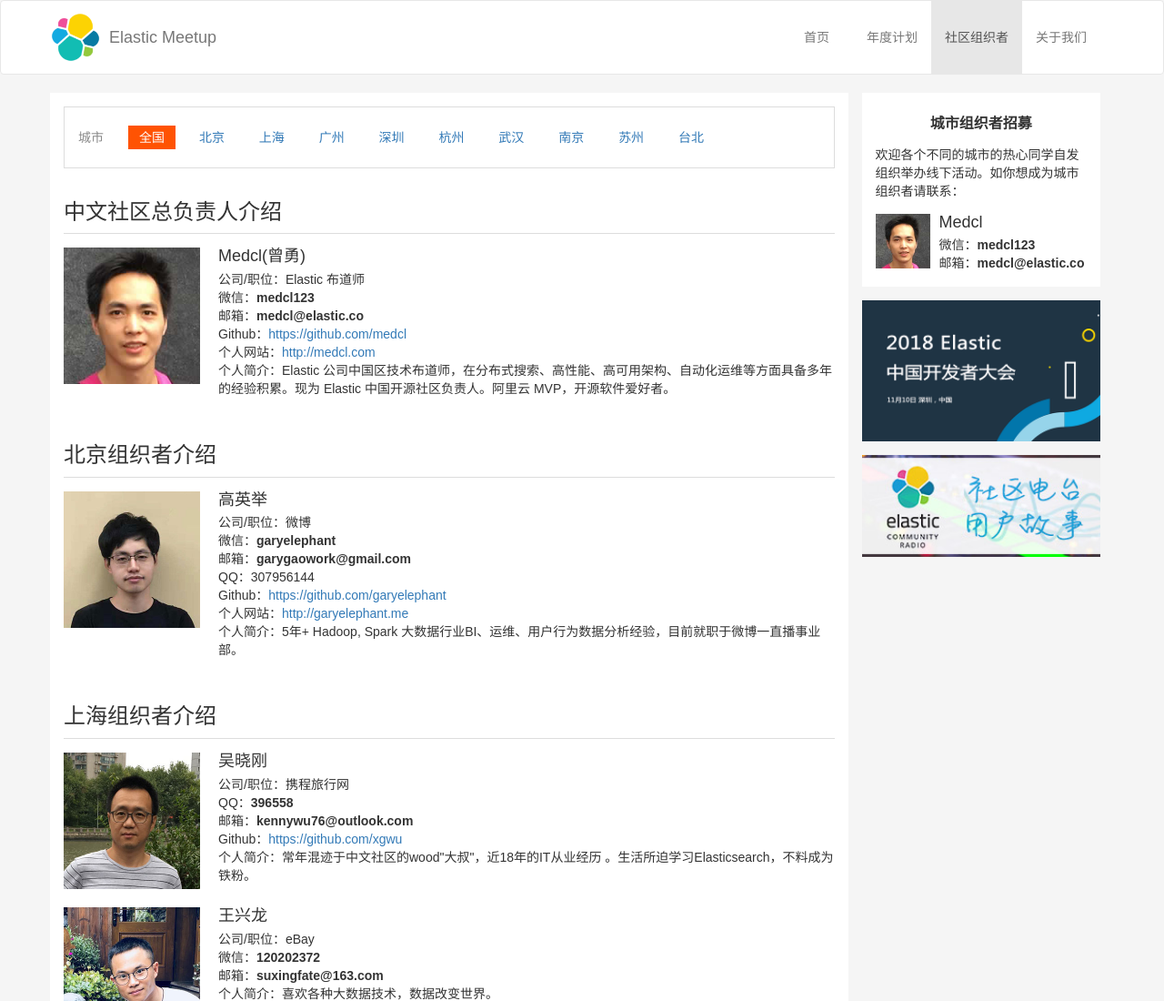
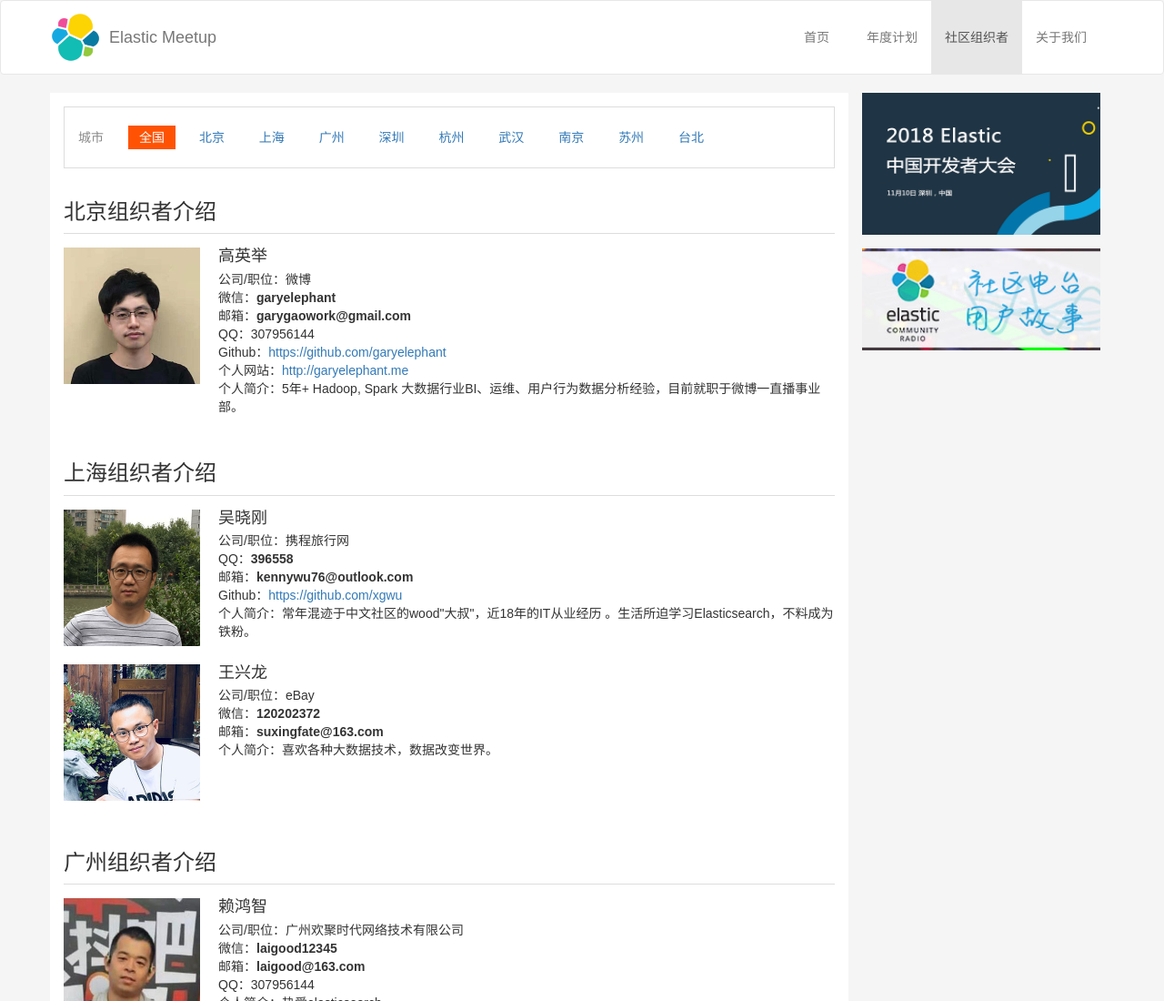
Before and after one commit to elasticsearch-cn/meetup-site, a plain HTML site: page event/organizer.html in a window 1280 px wide. Shown: the top 1100 px of the page at 91% size. Drawn offline with Linux system fonts and the light colour scheme.

Commit message:
update mobile css style

```diff
--- a/event/organizer.html
+++ b/event/organizer.html
@@ -52,7 +52,7 @@
                     <div class="city-list">
                         <span>城市</span>
                         <ul>
-                            <li><a href="#all" class="active">全国</a></li>
+                            <li><a href="#" class="active">全国</a></li>
                             <li><a href="#beijing">北京</a></li>
                             <li><a href="#shanghai">上海</a></li>
                             <li><a href="#guangzhou">广州</a></li>
@@ -68,27 +68,6 @@
             </div>
 
             <div class="row">
-                <div class="col-md-12 user-items" id="all">
-                    <div class="title">
-                        <h3>中文社区总负责人介绍</h3>
-                    </div>
-                    <div class="media">
-                        <div class="media-left">
-                            <a class="media-avatar" href="javascript:void(0);">
-                                <img class="media-object" src="/static/images/organizer/medcl.png" >
-                            </a>
-                        </div>
-                        <div class="media-body">
-                            <h4 class="media-heading">Medcl(曾勇)</h4>
-                            <div>公司/职位：Elastic 布道师</div>
-                            <div>微信：<strong>medcl123</strong></div>
-                            <div>邮箱：<strong>medcl@elastic.co</strong></div>
-                            <div>Github：<a target="_blank" href="https://github.com/medcl">https://github.com/medcl</a></div>
-                            <div>个人网站：<a target="_blank" href="http://medcl.com">http://medcl.com</a></div>
-                            <div>个人简介：Elastic 公司中国区技术布道师，在分布式搜索、高性能、高可用架构、自动化运维等方面具备多年的经验积累。现为 Elastic 中国开源社区负责人。阿里云 MVP，开源软件爱好者。</div>
-                        </div>
-                    </div>
-                </div>
                 <div class="col-md-12 user-items" id="beijing">
                     <div class="title">
                         <h3>北京组织者介绍</h3>
@@ -178,22 +157,6 @@
             </div>
         </div>
         <div class="col-md-3">
-            <div class="panel-block bg-white">
-                <h4 class="text-center">城市组织者招募</h4>
-                <p>欢迎各个不同的城市的热心同学自发组织举办线下活动。如你想成为城市组织者请联系：</p>
-                <div class="media">
-                    <div class="media-left">
-                        <a class="media-avatar" href="javascript:void(0);">
-                            <img class="media-object" src="/static/images/organizer/medcl.png" >
-                        </a>
-                    </div>
-                    <div class="media-body">
-                        <h4 class="media-heading">Medcl</h4>
-                        <div>微信：<strong>medcl123</strong></div>
-                        <div>邮箱：<strong>medcl@elastic.co</strong></div>
-                    </div>
-                </div>
-            </div>
             <div class="panel-block bg-white ad">
                 <a target="_blank" title="2018 Elastic 中国开发者大会" href="https://conf.elasticsearch.cn/2018/shenzhen.html">
                     <img src="/static/images/ad/elastic_2018.png">
--- a/static/css/common.css
+++ b/static/css/common.css
@@ -116,6 +116,9 @@ h4.hor-tab a{
     height: 30px;
     line-height: 30px;
     margin-top: 5px;
+}
+.thumbnail a img {
+    width:100%;
 }
 .thumbnail .caption .event-state span.label {
     font-size:85%;
```
Also changed, not shown: event/about.html (+0 -16 lines), event/plan/2019.html (+0 -16 lines), event/shanghai/1002.html (+5 -5 lines).
